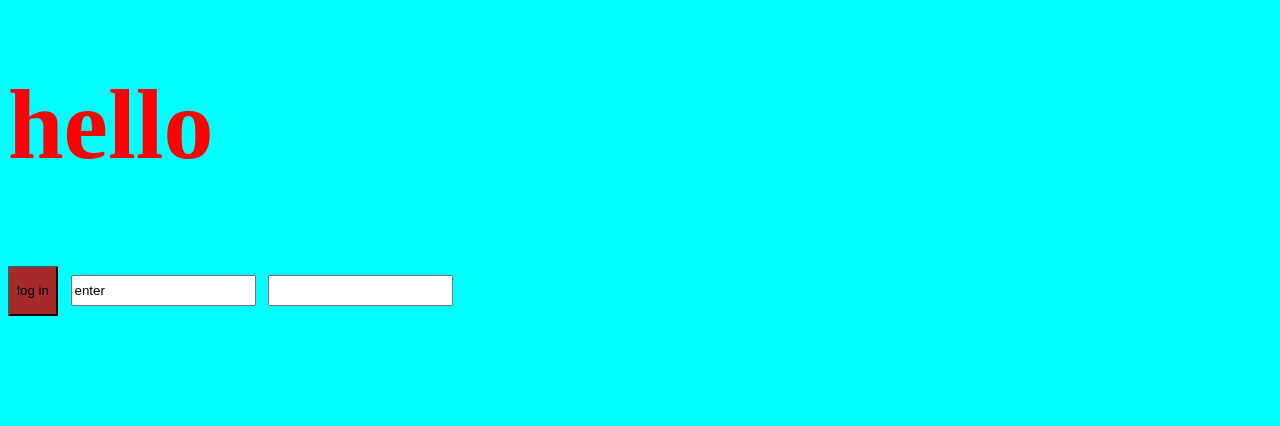
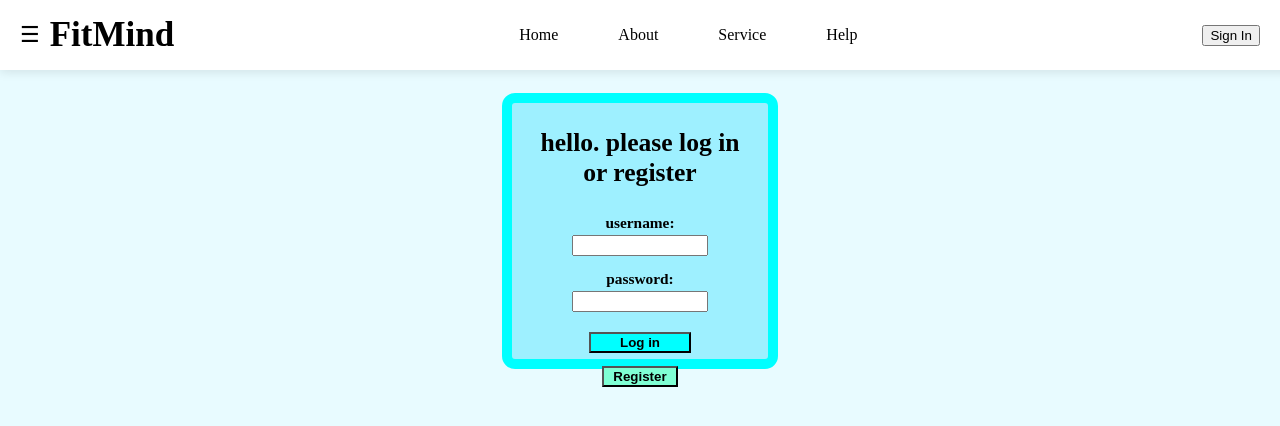
Before and after one commit to Chloe7243/Fitmind-Enhancement, a plain HTML site: page setup/index.html in a window 1280 px wide. Drawn offline with Linux system fonts and the light colour scheme.

Commit message:
front end design and nav bar add
work added after struggling to upload it to github for a while

```diff
--- a/setup/index.html
+++ b/setup/index.html
@@ -3,14 +3,42 @@
 <head>
     <meta charset="UTF-8">
     <meta name="viewport" content="width=device-width, initial-scale=1.0">
-    <title>Document</title>
+    <title>register and log in page</title>
     <link rel="Jsheet" href="java.js">
     <link rel="stylesheet" href="style.css">
+
 </head>
+
+<header>
+    <div class="navbar">
+        <div class="menu-container">
+            <div class="menu-icon" id="menu-icon">&#9776;</div>
+            <div class="logo"><a href="#">FitMind</a></div>
+        </div>
+        <nav class="nav-links">
+            <a href="index.html">Home</a>
+            <a href="about.html">About</a>
+            <a href="services.html">Service</a>
+            <a href="help.html">Help</a>
+        </nav>
+        <a href="login.html"><button class="sign-in">Sign In</button></a>
+    </div>
+</header>
+
 <body>
-    <h1>hello</h1>
-    <button>log in</button>
-    <input id="username" class="input" value="enter">
-    <input id="password" class="input" contenteditable="hi">
+    <main id="box">
+
+    <h1>hello. please log in or register</h1>
+<p1>
+    <h1 class="usertext">username:</h1><input id="username" class="input" value="">
+    <h1 class="passtext">password:</h1><input id="password" class="input" value="">
+</p1>
+<p2>
+    <button id="submit" class="login"><b>Log in</b></button>
+    <button id="submit" class="register"><b>Register</b></button>
+</p2>
+    </main>
 </body>
 </html>
+
+<script src="java.js "></script>
--- a/setup/java.js
+++ b/setup/java.js
@@ -1,10 +1,11 @@
 function targetTextToConsole(event) {
     //event.target(event);
     //console.log(event);
-    event.textContent = 'hi'
+    event.textContent = 'hi';
+    console.log("hi");
 }
 
 function tttcAttacher() {
     const event = document.querySelector('#username');
-    event.addEventListener('click', targetTextToConsole);
+    event.addEventListener('change', targetTextToConsole);
 }
--- a/setup/style.css
+++ b/setup/style.css
@@ -1,15 +1,156 @@
 body {
-    background-color: aqua;
-    color: red;
-    font-size: 50px;
+    background-color: #e8fbff;
+    display: flex;
+    flex-direction: column;
+    align-items: center;
+    margin: 1em;
 }
 
-button {
-    background-color: brown;
-    width: 50px;
-    height: 50px;
+/* login section entry boxes and buttons and header */
+h1 {
+    font-size: 35px;
+    margin: 1em;
+    color: black;
+    align-content: center;
+    font-size: 2vh;
+    font-size: 2vw;
+    text-align: center;
+    flex:0;
+    flex-direction: column;
 }
 
 .input {
-    height: 25px;
+    height: 2vh;
+    width: 10vw;
+    margin: 1em;
+    flex:1;
 }
+
+.login {
+    background-color: aqua;
+    width: 8vw;
+    height: 3vh;
+    margin: 0.5em;
+    text-align: center;
+    flex:1;
+    flex-direction: column;
+    align-self: center;
+}
+
+.login:hover {
+    background-color: #00dbdb;
+}
+
+.register {
+    background-color: aquamarine;
+    width: 6vw;
+    height: 3vh;
+    margin: 0.5em;
+    text-align: center;
+    flex:1;
+    flex-direction: column;
+    align-self: center;
+}
+
+.register:hover {
+    background-color: rgb(107, 212, 177);
+}
+
+/* text around entry boxes */
+p1 {
+    display:flex;
+    flex-direction: column;
+}
+
+p2 {
+    display:flex;
+    flex-direction: column;
+}
+
+.usertext {
+    font-size: 1.2vh;
+    font-size: 1.2vw;
+    margin: 0em;
+    margin-bottom: -0.65em;
+}
+.passtext {
+    font-size: 1.2vh;
+    font-size: 1.2vw;
+    margin: 0em;
+    margin-bottom: -0.65em;
+}
+
+/* box around login screen */
+main {
+    background-color: #9ef0ff;
+    display: flex;
+    flex-direction: column;
+    align-items: center;
+    margin: 2em;
+    margin-top: 3em;
+    width:20vw;
+    height: 32vh;
+    align-self: center;
+    align-content: center;
+    border-color: aqua;
+    border-width: 10px;
+    border-radius: 13px;
+    border-style: solid;
+    font-size: 2vh;
+    font-size: 2vw;
+}
+
+/* nav bar */
+header {
+    position: fixed;
+    top: 0;
+    left: 0;
+    width: 100%;
+    background: white; /* Keeps it visible */
+    box-shadow: 0px 2px 10px rgba(0, 0, 0, 0.1); /* Adds a modern floating effect */
+    padding: 15px 20px;
+    display: flex;
+    justify-content: space-between;
+    align-items: center;
+    z-index: 1000; /* Ensures it's above other elements */
+}
+
+.navbar {
+    display: flex;
+    align-items: center;
+    width: 100%;
+    justify-content: space-between;
+}
+
+.menu-container {
+    display: flex;
+    align-items: center;
+    gap: 10px;
+}
+
+.menu-icon {
+    font-size: 22px;
+    cursor: pointer;
+}
+
+.logo a {
+    font-size: 35px;
+    font-weight: bold;
+    text-decoration: none;
+    color: black;
+}
+
+.nav-links {
+    display: flex;
+    gap: 60px;
+}
+
+.nav-links a {
+    color: black;
+    text-decoration: none;
+    font-size: 16px;
+}
+
+.sign-in {
+    margin-right: 3em;
+}
```
